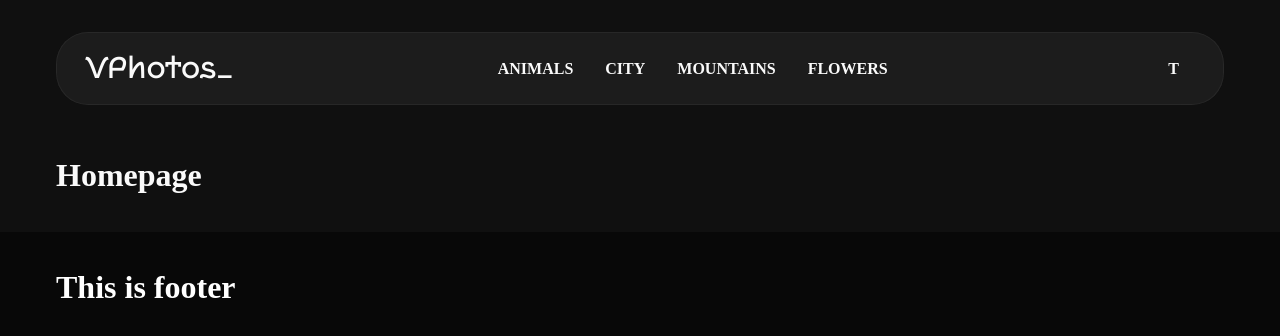
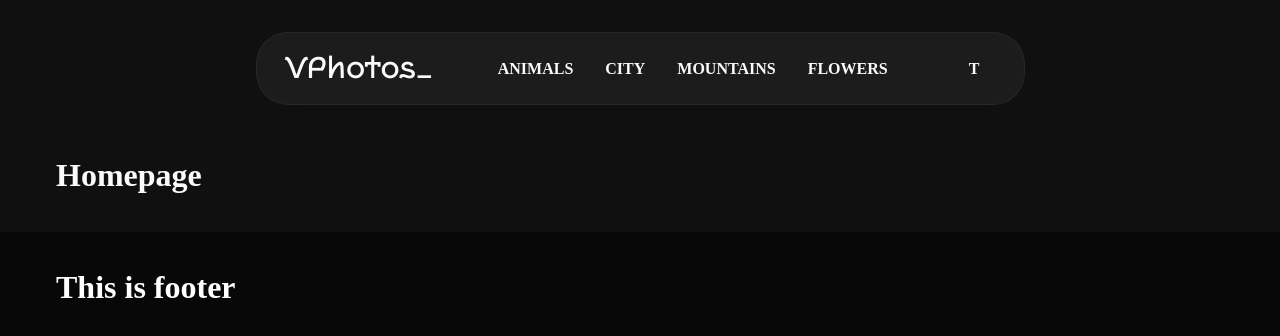
Before and after one commit to tochanenko/Gallery, a React (Create React App) app in the folder gallery-fe/: page / in a window 1280 px wide. Shown: the top 336 px of the page. Built offline with nearby package versions, Linux system fonts and the light colour scheme.

Commit message:
Add header hiding logic

```diff
--- a/gallery-fe/src/components/Comment/Comment.jsx
+++ b/gallery-fe/src/components/Comment/Comment.jsx
@@ -1,7 +1,7 @@
 import classes from "./Comment.module.scss";
 import { AvatarGenerator } from 'random-avatar-generator';
 
-import { relativeFormatDateTime } from "../../utils";
+import { relativeFormatDateTime } from "../../utils/utils";
 
 export default function Comment({ comment, ...props }) {
   const generator = new AvatarGenerator();
--- a/gallery-fe/src/components/Header/Header.jsx
+++ b/gallery-fe/src/components/Header/Header.jsx
@@ -3,30 +3,13 @@ import classes from './Header.module.scss';
 
 import instagramLogo from '../../assets/images/icons8-instagram-24.svg';
 import keyboardIconDown from '../../assets/images/keyboard_arrow_down_48dp.svg';
-import { useState } from 'react';
-import { useScroll, useTransform, motion } from 'motion/react';
+import { useRef, useState } from 'react';
+import { useScroll, useTransform, motion, useMotionValueEvent } from 'motion/react';
 import { useDispatch, useSelector } from 'react-redux';
 
 import { themeActions, DAY_THEME } from '../../store/theme.js';
 
-const CATEGORIES = [
-  {
-    name: 'Animals',
-    id: 'animals'
-  },
-  {
-    name: 'City',
-    id: 'city'
-  },
-  {
-    name: 'Mountains',
-    id: 'mountains'
-  },
-  {
-    name: 'Flowers',
-    id: 'flowers_plants'
-  },
-]
+import { CATEGORIES } from '../../utils/constants';
 
 export default function Header() {
   const dispatch = useDispatch();
@@ -41,6 +24,18 @@ export default function Header() {
   const headerShadow = useTransform(scrollY, [0, 100], ["var(--card-shadow-flat)", "var(--card-shadow)"]);
 
   const [mobileHeaderVisible, setMobileHeaderVisible] = useState(false);
+
+  const lastScrollY = useRef(0);
+  const [hidden, setHidden] = useState(false);
+  useMotionValueEvent(scrollY, "change", (latest) => {
+    if (latest > lastScrollY.current && lastScrollY.current > 100) {
+      setHidden(true);
+      setMobileHeaderVisible(false);
+    } else {
+      setHidden(false);
+    }
+    lastScrollY.current = latest;
+  });
 
   const headerLogo = <div className={classes.logo}><Link to="/" onClick={handleResetMobileHeaderVisibility}>VPhotos_</Link></div>;
 
@@ -59,7 +54,7 @@ export default function Header() {
   </>;
 
   const mobileHeader = <div className={classes.mobile_header} onClick={handleToggleMobileHeaderVisibility}>
-    <img src={keyboardIconDown} style={{ transform: `rotate(${mobileHeaderVisible ? 180 : 0}deg)` }} />
+    <motion.img src={keyboardIconDown} animate={{ transform: `rotate(${mobileHeaderVisible ? 180 : 0}deg)` }} />
   </div>;
 
   function handleToggleMobileHeaderVisibility() {
@@ -70,8 +65,14 @@ export default function Header() {
     setMobileHeaderVisible(false);
   }
 
-  return <div className={`container ${classes.header_container}`}>
+  return <motion.div
+    className={`container ${classes.header_container}`}
+    animate={{ y: hidden ? '-100%' : '0' }}
+    transition={{ duration: 0.3 }}
+    style={{ x: '-50%' }}
+  >
     <motion.header
+      initial={{ y: 0 }}
       style={{ boxShadow: headerShadow }}
       transition={{ duration: 0.3 }}
       className={classes.header}
@@ -90,5 +91,5 @@ export default function Header() {
         {headerContent}
       </div>
     </motion.header>
-  </div >;
+  </motion.div >;
 }
--- a/gallery-fe/src/components/Header/Header.module.scss
+++ b/gallery-fe/src/components/Header/Header.module.scss
@@ -5,12 +5,13 @@
   top: 16px;
 
   left: 50%;
-  transform: translateX(-50%);
+
+  display: flex;
+  justify-content: center;
 }
 
 .header {
-  width: 100%;
-  max-width: 1200px;
+  width: 769px;
 
   background-color: var(--header-background);
   backdrop-filter: saturate(180%) blur(20px);
@@ -33,7 +34,6 @@
   .logo {
     display: inline-block;
     font-family: 'KyivRegion';
-    color: var(--green);
     font-size: 2rem;
     vertical-align: center;
 
@@ -79,6 +79,10 @@
     width: 100%;
     display: flex;
     justify-content: flex-end;
+
+    img {
+      filter: var(--header-image-filter);
+    }
   }
 }
 
@@ -101,6 +105,17 @@
 }
 
 @media screen and (max-width: 768px) {
+  .header_container {
+    padding: 0;
+    top: 0;
+  }
+
+  .header {
+    width: 100%;
+    border-radius: 0;
+    padding: 32px 32px 16px 32px;
+  }
+
   .desktop_nav {
     display: none;
   }
@@ -111,6 +126,7 @@
 }
 
 @media screen and (min-width: 769px) {
+
   .popup_header {
     display: none;
   }
--- a/gallery-fe/src/components/Rating/Rating.jsx
+++ b/gallery-fe/src/components/Rating/Rating.jsx
@@ -15,7 +15,7 @@ export default function Rating({ ratings, photoId, handleRating }) {
     const diff = circle - rating;
     if (diff <= 0) {
       return 100;
-    } else if (diff > 1) {
+    } else if (!diff || diff > 1) {
       return 0;
     } else {
       return 100 - diff * 100;
--- a/gallery-fe/src/pages/Photo.jsx
+++ b/gallery-fe/src/pages/Photo.jsx
@@ -6,7 +6,7 @@ import classes from "./Photo.module.scss";
 import Rating from "../components/Rating/Rating";
 import Comment from "../components/Comment/Comment";
 
-import { formatDate } from "../utils";
+import { formatDate } from "../utils/utils";
 
 export default function PhotoPage() {
   const [photo, setPhoto] = useState(null);
--- a/gallery-fe/src/styles/day.scss
+++ b/gallery-fe/src/styles/day.scss
@@ -11,6 +11,7 @@
   --header-border: rgba(0, 0, 0, 0.05);
   --header-background: rgba(255, 255, 255, 0.8);
   --header-hover: rgba(0, 0, 0, 0.1);
+  --header-image-filter: invert(0%);
 
   /* Shadow */
   --card-shadow: rgba(100, 100, 111, 0.2) 0px 7px 29px;
--- a/gallery-fe/src/styles/night.scss
+++ b/gallery-fe/src/styles/night.scss
@@ -11,6 +11,7 @@
   --header-border: rgba(255, 255, 255, 0.05);
   --header-background: rgba(32, 32, 32, 0.8);
   --header-hover: rgba(255, 255, 255, 0.1);
+  --header-image-filter: invert(100%);
 
   /* Shadow */
   --card-shadow: rgba(100, 100, 111, 0.2) 0 0 0;
@@ -18,7 +19,7 @@
   --card-border: 1px solid rgba(255, 255, 255, 0.08);
 
   /* Rating */
-  --circle-empty: rgba(0, 0, 0, 0.1);
+  --circle-empty: rgba(255, 255, 255, 0.3);
   --circle-filled: rgba(255, 165, 255, 0.7);
   --circle-half-filled: rgba(255, 165, 255, 0.3);
   --circle-user-filled: orange;
--- a/gallery-fe/src/utils/constants.js
+++ b/gallery-fe/src/utils/constants.js
@@ -1,3 +1,22 @@
 export const PHOTO_URL = 'http://materials.tochanenko.com/gallery_photos';
 
 export const API_URL = 'http://localhost:3001';
+
+export const CATEGORIES = [
+  {
+    name: 'Animals',
+    id: 'animals'
+  },
+  {
+    name: 'City',
+    id: 'city'
+  },
+  {
+    name: 'Mountains',
+    id: 'mountains'
+  },
+  {
+    name: 'Flowers',
+    id: 'flowers_plants'
+  },
+]
```
Also changed, not shown: gallery-fe/src/utils/utils.js (renamed from gallery-fe/src/utils.js), 1 other file (tests, documents, lock files or other folders).
